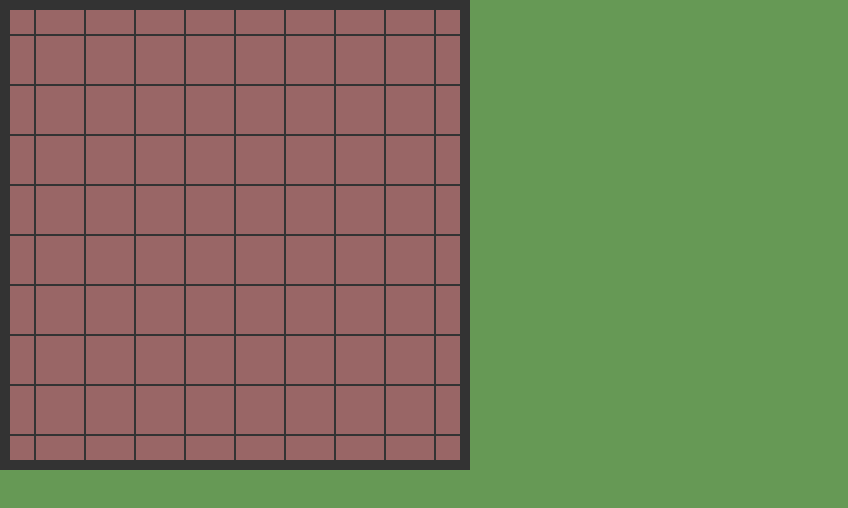
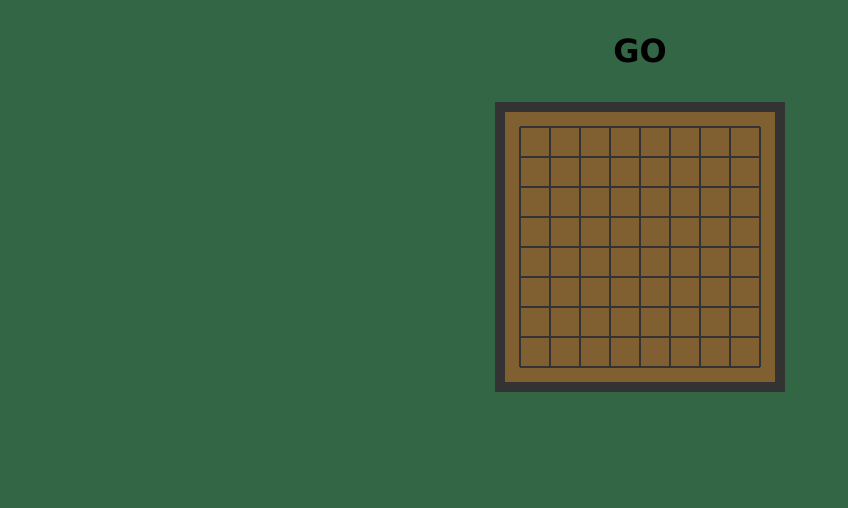
Before and after one commit to JJ1313/goGame, a plain HTML site: page index.html in a window 1280 px wide. Shown: the whole page, without its empty margins (0-848 px from the left). Drawn offline with Linux system fonts and the light colour scheme.

Commit message:
Finish board display

```diff
--- a/app.js
+++ b/app.js
@@ -11,6 +11,16 @@ const createBoard = (size) => {
 }
 
 const displayBoard = (board) => {
+
+  // Vertical lines
+  document.styleSheets[0].insertRule(`.cell:nth-child(-n + ${boardDim})::before{height: 50%; top:50%}`);
+  document.styleSheets[0].insertRule(`.cell:nth-last-child(-n + ${boardDim})::before{height: 50%; }`);
+
+  // Horizontal lines
+  document.styleSheets[0].insertRule(`.cell:nth-child(${boardDim}n)::after{width: 50%;}`);
+  document.styleSheets[0].insertRule(`.cell:nth-child(${boardDim}n + 1)::after{width: 50%; left: 50%;}`);
+
+  // Cells
   for(let row in board){
     for(let id in board[row]){
       let div = document.createElement('div');
@@ -22,11 +32,12 @@ const displayBoard = (board) => {
 }
 
 let boardDim = 9;
-let cellSize = 50;
+let cellSize = 30;
 
 document.querySelector(':root').style = `--size-cell: ${cellSize}px`;
 document.getElementById('board').style.gridTemplateColumns = `repeat(${boardDim}, var(--size-cell))`;
 
 let board = createBoard(boardDim);
 displayBoard(board);
+
 // console.table(board);
--- a/index.html
+++ b/index.html
@@ -7,6 +7,7 @@
   <link rel="stylesheet" href="./styles.css">
 </head>
 <body>
+  <h1>GO</h1>
   <div id="board"></div>
   <script src="./app.js" type="module"></script>
 </body>
--- a/styles.css
+++ b/styles.css
@@ -1,8 +1,8 @@
 :root {
-  --clr-bg: #669955;
-  --clr-black: #333;
+  --clr-bg: #336644;
+  --clr-black: #333333;
   --clr-white: #AAA;
-  --clr-table: #996666;
+  --clr-table: #806030;
 
   --size-cell: 20px;
   --clr-board-border: var(--clr-black);
@@ -18,10 +18,18 @@
 
 body {
   background: var(--clr-bg);
+  display: grid;
+  place-content: center;
+  font-family: Verdana, Geneva, Tahoma, sans-serif;
+}
+
+h1 {
+  text-align: center;
+  margin-top: 2rem;
 }
 
 #board {
-
+  margin-top: 2rem;
   width: min-content;
   display: grid;
   border: 10px solid var(--clr-board-border);
```
